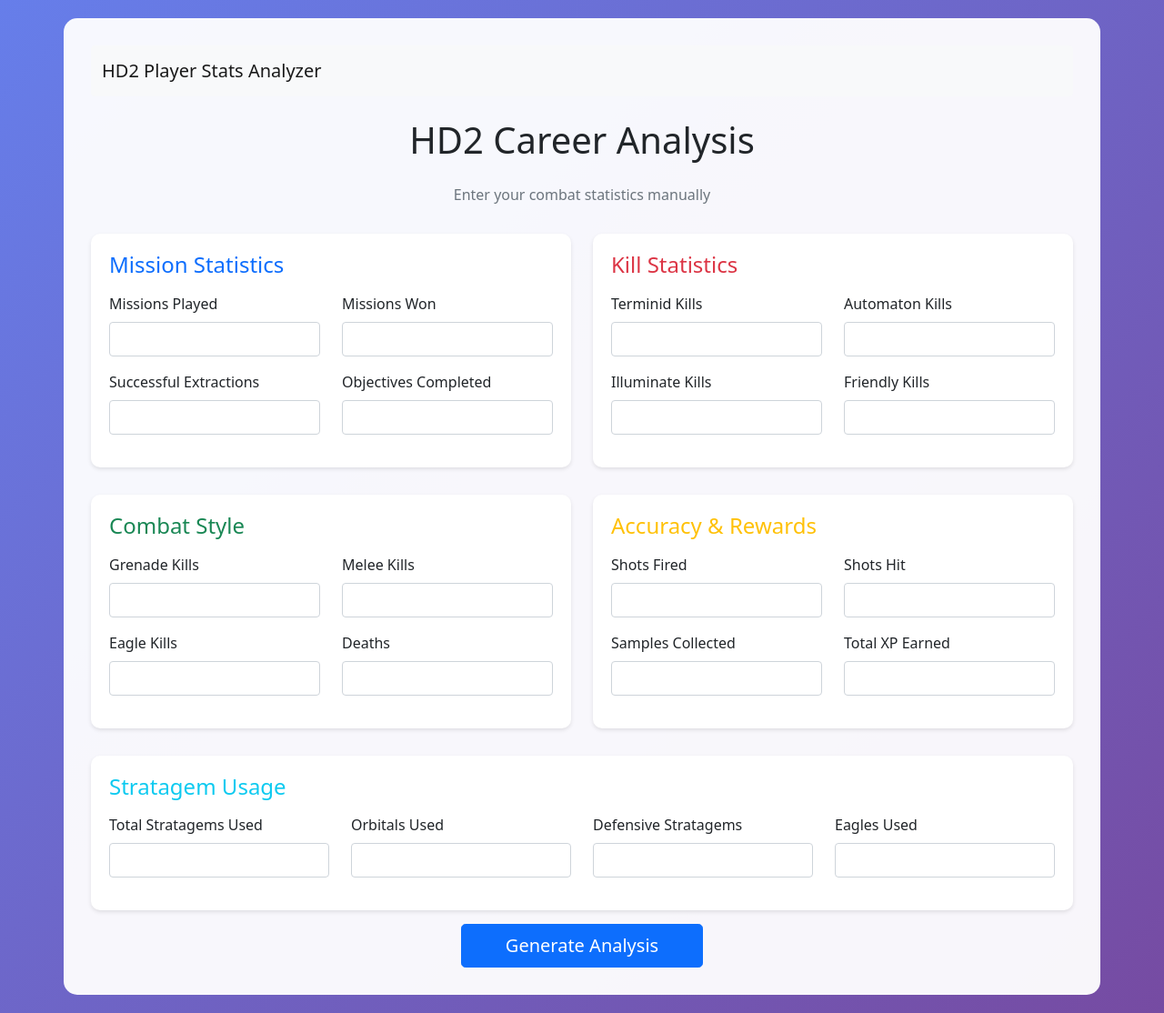
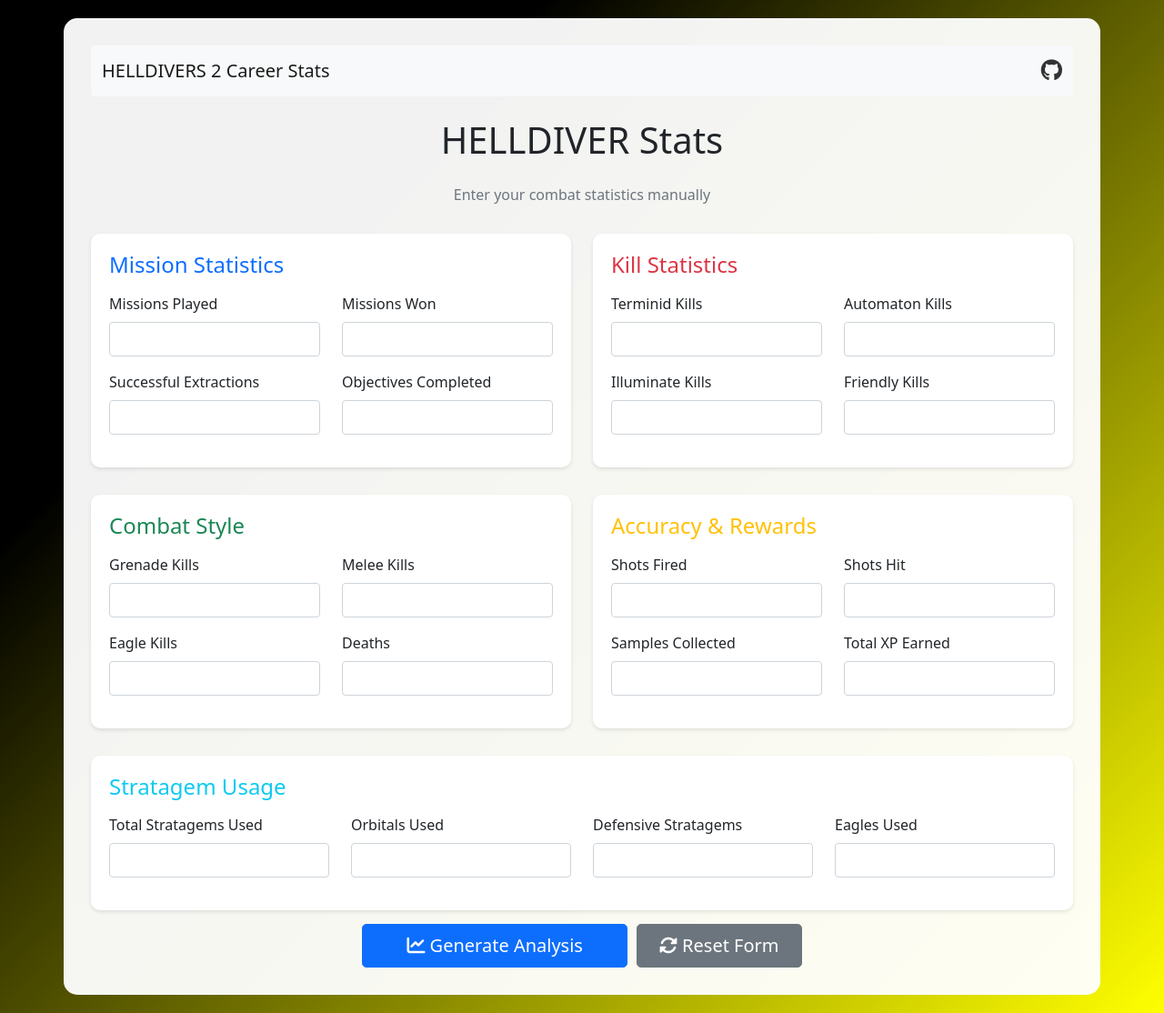
Before and after one commit to smurfcrew/Helldivers2-Player-Stats-Viz, a Flask app: page / in a window 1280 px wide. Shown: the whole page at 91% size. Run offline with Flask 3, Linux system fonts and the light colour scheme.

Commit message:
Update templates

```diff
--- a/templates/base.html
+++ b/templates/base.html
@@ -3,8 +3,10 @@
 <head>
     <meta charset="UTF-8">
     <meta name="viewport" content="width=device-width, initial-scale=1.0">
-    <title>{% block title %}Combat Stats Analyzer{% endblock %}</title>
+    <title>{% block title %}HELLDIVERS 2 Career Stats{% endblock %}</title>
     <link href="https://cdn.jsdelivr.net/npm/bootstrap@5.1.3/dist/css/bootstrap.min.css" rel="stylesheet">
+    <!-- Add Font Awesome for GitHub icon -->
+    <link rel="stylesheet" href="https://cdnjs.cloudflare.com/ajax/libs/font-awesome/6.4.0/css/all.min.css">
     <style>
         .chart-container {
             margin: 20px 0;
@@ -24,7 +26,8 @@
             box-shadow: 0 2px 4px rgba(0,0,0,0.1);
         }
         body {
-            background: linear-gradient(135deg, #667eea 0%, #764ba2 100%);
+            /* background: linear-gradient(135deg, #667eea 0%, #764ba2 100%); */
+            background: linear-gradient(135deg, #000000 25%, #FFFF00 100%);
             min-height: 100vh;
         }
         .container {
@@ -34,13 +37,49 @@
             margin-top: 20px;
             margin-bottom: 20px;
         }
+        .github-link {
+            color: #333;
+            text-decoration: none;
+            transition: color 0.3s ease;
+        }
+        .github-link:hover {
+            color: #0066cc;
+        }
+        .btn-group-custom {
+            display: flex;
+            gap: 10px;
+            justify-content: center;
+            flex-wrap: wrap;
+        }
+        .btn-refresh {
+            background-color: #6c757d;
+            border-color: #6c757d;
+            color: white;
+        }
+        .btn-refresh:hover {
+            background-color: #5a6268;
+            border-color: #545b62;
+            color: white;
+        }
+        .refresh-icon {
+            transition: transform 0.5s ease;
+        }
+        .refresh-icon.spinning {
+            transform: rotate(360deg);
+        }
     </style>
 </head>
 <body>
     <div class="container">
         <nav class="navbar navbar-expand-lg navbar-light bg-light rounded mb-4">
             <div class="container-fluid">
-                <a class="navbar-brand" href="/">HD2 Player Stats Analyzer</a>
+                <a class="navbar-brand" href="/">HELLDIVERS 2 Career Stats</a>
+                <div class="ms-auto">
+                    <!-- GitHub Link -->
+                    <a href="https://github.com/smurfcrew" target="_blank" class="github-link" title="View on GitHub">
+                        <i class="fab fa-github" style="font-size: 1.5em;"></i>
+                    </a>
+                </div>
             </div>
         </nav>
 
@@ -48,5 +87,60 @@
     </div>
 
     <script src="https://cdn.jsdelivr.net/npm/bootstrap@5.1.3/dist/js/bootstrap.bundle.min.js"></script>
+    <script>
+        function refreshStats() {
+            // check if we're on a form page
+            const form = document.querySelector('form');
+            if (form) {
+                // reset all form fields
+                form.reset();
+
+                // show spinning animation
+                const refreshIcon = document.querySelector('.refresh-icon');
+                if (refreshIcon) {
+                    refreshIcon.classList.add('spinning');
+
+                    // reset the rotation after animation
+                    setTimeout(() => {
+                        refreshIcon.classList.remove('spinning');
+                    }, 500);
+                }
+
+                showToast('Form fields have been reset!');
+            } else {
+                // if not on a form page, redirect to home
+                window.location.href = '/';
+            }
+        }
+
+        function showToast(message) {
+            // create toast element
+            const toast = document.createElement('div');
+            toast.className = 'toast align-items-center text-white bg-success border-0';
+            toast.setAttribute('role', 'alert');
+            toast.style.position = 'fixed';
+            toast.style.top = '20px';
+            toast.style.right = '20px';
+            toast.style.zIndex = '9999';
+
+            toast.innerHTML = `
+                <div class="d-flex">
+                    <div class="toast-body">
+                        ${message}
+                    </div>
+                    <button type="button" class="btn-close btn-close-white me-2 m-auto" data-bs-dismiss="toast"></button>
+                </div>
+            `;
+
+            document.body.appendChild(toast);
+
+            const bsToast = new bootstrap.Toast(toast);
+            bsToast.show();
+
+            toast.addEventListener('hidden.bs.toast', () => {
+                document.body.removeChild(toast);
+            });
+        }
+    </script>
 </body>
 </html>
--- a/templates/error.html
+++ b/templates/error.html
@@ -3,7 +3,7 @@
 {% block content %}
 <div class="row">
     <div class="col-12">
-        <h1 class="text-center mb-4">Combat Stats Analysis</h1>
+        <h1 class="text-center mb-4">HELLDIVER Stats Analysis</h1>
         <p class="text-center text-muted">Enter your combat statistics to generate detailed performance analysis and visualizations.</p>
     </div>
 </div>
--- a/templates/index.html
+++ b/templates/index.html
@@ -3,7 +3,7 @@
 {% block content %}
 <div class="row">
     <div class="col-12">
-        <h1 class="text-center mb-4">HD2 Career Analysis</h1>
+        <h1 class="text-center mb-4">HELLDIVER Stats</h1>
         <p class="text-center text-muted">Enter your combat statistics manually</p>
     </div>
 </div>
@@ -142,7 +142,14 @@
 
     <div class="row">
         <div class="col-12 text-center">
-            <button type="submit" class="btn btn-primary btn-lg px-5">Generate Analysis</button>
+            <div class="btn-group-custom">
+                <button type="submit" class="btn btn-primary btn-lg px-5">
+                    <i class="fas fa-chart-line"></i> Generate Analysis
+                </button>
+                <button type="button" class="btn btn-refresh btn-lg px-4" onclick="refreshStats()" title="Reset all form fields">
+                    <i class="fas fa-sync-alt refresh-icon"></i> Reset Form
+                </button>
+            </div>
         </div>
     </div>
 </form>
```
Also changed, not shown: templates/results.html (+27 -1 lines).
